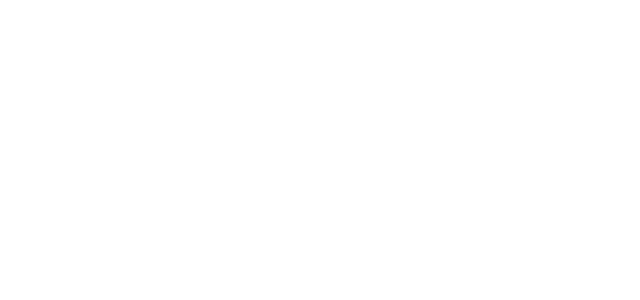
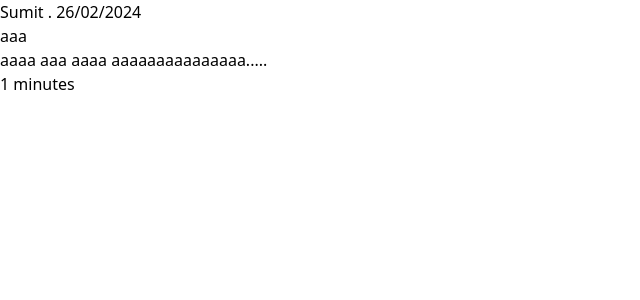
Before and after one commit to sumitnair26/medium-clone, a React (Vite) app in the folder frontend/: page /blogs in a window 1280 px wide. Before the commit this address had no page. Shown: the top 300 px of the page, without its empty margins (0-640 px from the left). Built offline with nearby package versions, Linux system fonts and the light colour scheme.

Commit message:
stating with BlogCard component

```diff
--- a/frontend/src/App.tsx
+++ b/frontend/src/App.tsx
@@ -2,6 +2,7 @@
 import { Signup } from './pages/Signup'
 import { Signin } from './pages/Signin'
 import { Blog } from './pages/Blog'
+import { Blogs } from './pages/Blogs';
 
 function App() {
 
@@ -12,6 +13,7 @@
           <Route path="/signup" element={<Signup />} />
           <Route path="/signin" element={<Signin />} />
           <Route path="/blog/:id" element={<Blog />} />
+          <Route path="/blogs" element={<Blogs />} />
         </Routes>
       </BrowserRouter>
     </>
--- /dev/null
+++ b/frontend/src/components/BlogCard.tsx
@@ -0,0 +1,31 @@
+interface BlogCardProps {
+    authorName: string;
+    title: string;
+    content: string;
+    publishedDate: string;
+}
+
+export const BlogCard = ({
+    authorName,
+    title,
+    content,
+    publishedDate
+}: BlogCardProps) => {
+    return <div>
+        <div>
+            {authorName} . {publishedDate}
+        </div>
+        <div>
+            {title}
+        </div>
+        <div>
+            {content.slice(0, 100) + "....."}
+        </div>
+        <div>
+            {`${Math.ceil(content.length /100)} minutes`}
+        </div>
+        <div className="bg-slate-200 h-1 w-full">
+
+        </div>
+    </div>
+}
--- /dev/null
+++ b/frontend/src/pages/Blogs.tsx
@@ -0,0 +1,9 @@
+import { BlogCard } from "../components/BlogCard"
+
+export const Blogs = () => {
+    return <div>
+        <BlogCard authorName="Sumit"
+        title="aaa"
+        content="aaaa aaa aaaa aaaaaaaaaaaaaaa" publishedDate="26/02/2024" />
+    </div>
+}
```
